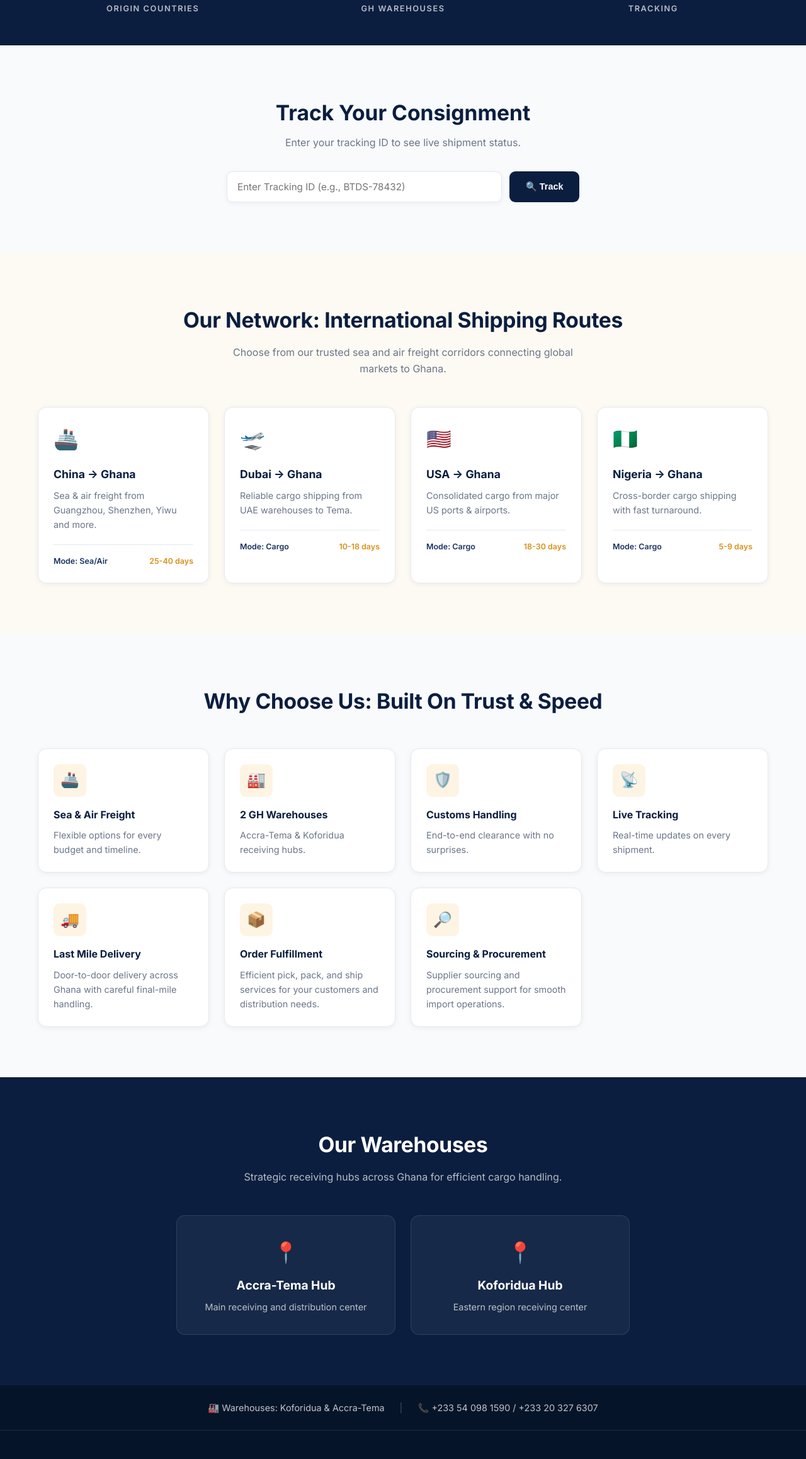
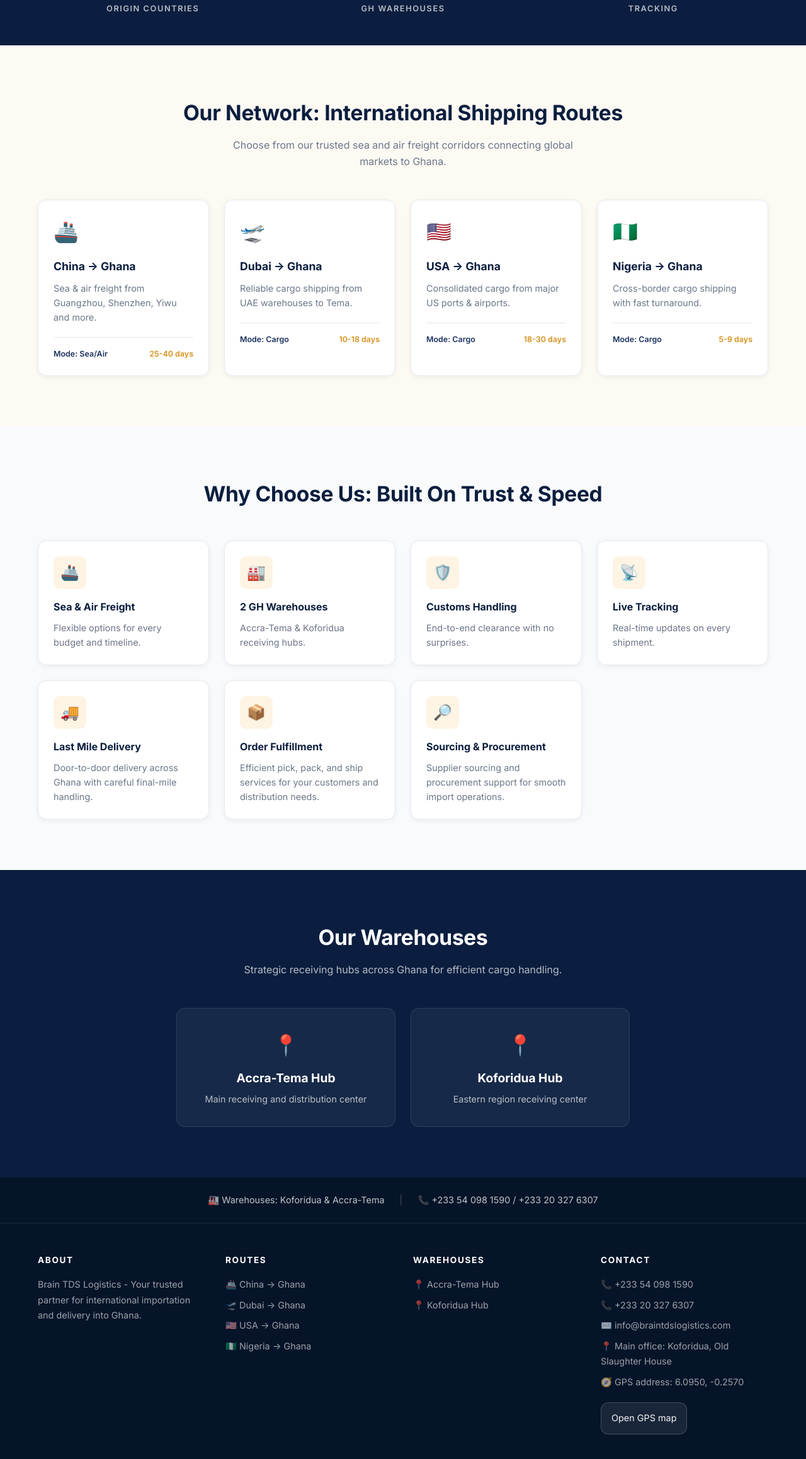
Before and after one commit to Zakariapapistic/BRAIN-TDS-LOGISTICS, a plain HTML site: page index.html in a window 1280 px wide. Shown: the part 921-3237 px from the top of the page at 63% size. Drawn offline with Linux system fonts and the light colour scheme.

Commit message:
Remove tracking section and set main office location with GPS map link

```diff
--- a/index.html
+++ b/index.html
@@ -38,7 +38,7 @@
       <h1>WELCOME TO <span class="accent">BRAIN TDS LOGISTICS</span></h1>
       <p class="hero-sub">Importation & delivery from China, Dubai, USA & Nigeria to Ghana. Move Cargo From Anywhere To Ghana — Reliably.</p>
       <div class="hero-cta">
-        <a href="#tracking" class="btn btn-primary">Book a Shipment →</a>
+        <a href="#contact" class="btn btn-primary">Book a Shipment →</a>
         <a href="#routes" class="btn btn-ghost">View Routes</a>
       </div>
     </div>
@@ -54,19 +54,7 @@
   </section>
 
   <!-- TRACKING -->
-  <section class="section tracking-section" id="tracking">
-    <div class="container narrow center">
-      <h2>Track Your Consignment</h2>
-      <p class="muted">Enter your tracking ID to see live shipment status.</p>
-      <div class="tracking-form">
-        <input type="text" id="trackingInput" placeholder="Enter Tracking ID (e.g., BTDS-78432)" />
-        <button id="trackBtn" class="btn btn-dark">🔍 Track</button>
-      </div>
-      <div id="trackingResult" class="tracking-result hidden"></div>
-    </div>
-  </section>
-
-  <!-- ROUTES -->
+  <!-- STATS -->
   <section class="section bg-cream" id="routes">
     <div class="container">
       <div class="section-header center">
@@ -171,7 +159,8 @@
           <li>📞 +233 20 327 6307</li>
           <li>✉️ info@braintdslogistics.com</li>
           <li>📍 Main office: Koforidua, Old Slaughter House</li>
-          <li><a class="contact-link" href="https://www.google.com/maps/dir/?api=1&destination=Old+Slaughter+House+Koforidua+Ghana" target="_blank" rel="noopener noreferrer">Navigate to office</a></li>
+          <li>🧭 GPS address: 6.0950, -0.2570</li>
+          <li><a class="contact-link" href="https://www.google.com/maps/dir/?api=1&destination=Old+Slaughter+House+Koforidua+Ghana" target="_blank" rel="noopener noreferrer">Open GPS map</a></li>
         </ul>
       </div>
     </div>
```
